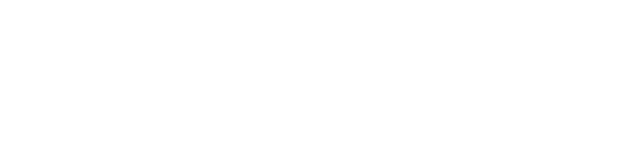
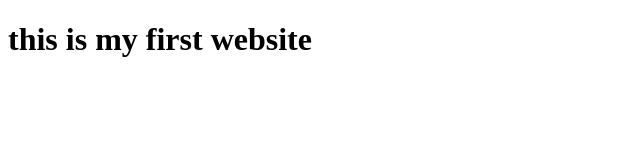
Before and after one commit to Mahmudaaziz/my-first-website, a plain HTML site: page index.html in a window 1280 px wide. Shown: the whole page, without its empty margins (0-640 px from the left). Drawn offline with Linux system fonts and the light colour scheme.

Commit message:
first commit

```diff
--- a/index.html
+++ b/index.html
@@ -7,6 +7,6 @@
     <title>my first website</title>
 </head>
 <body>
-
+    <h1>this is my first website</h1>
 </body>
 </html>
```
Also changed, not shown: 1 other file.
